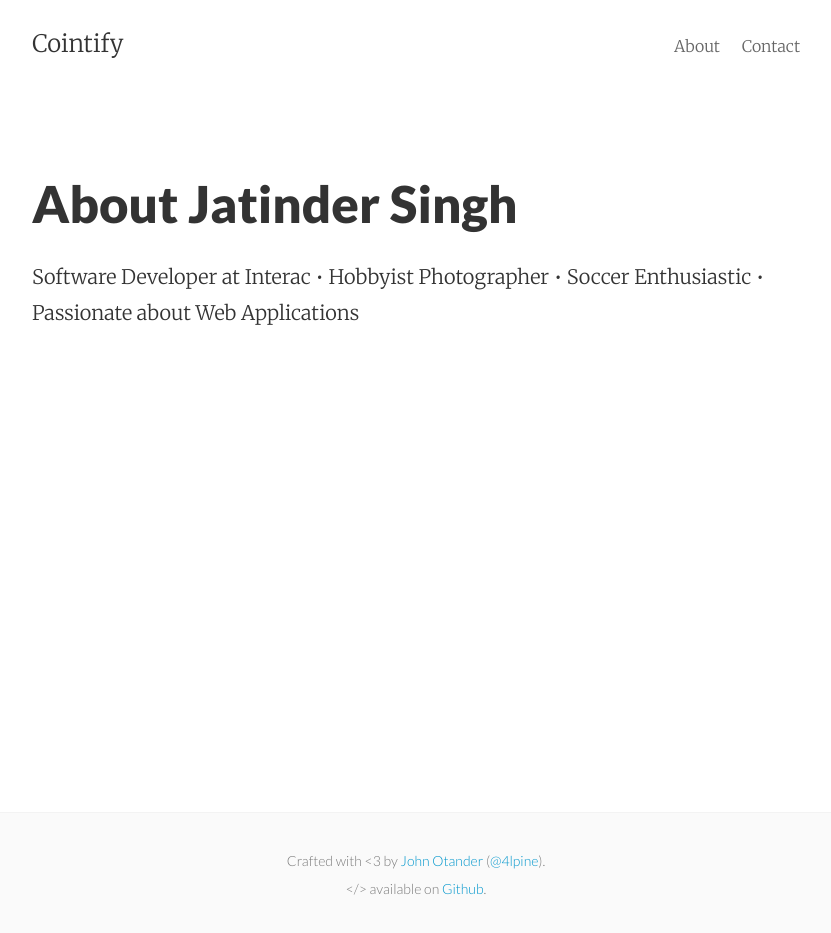
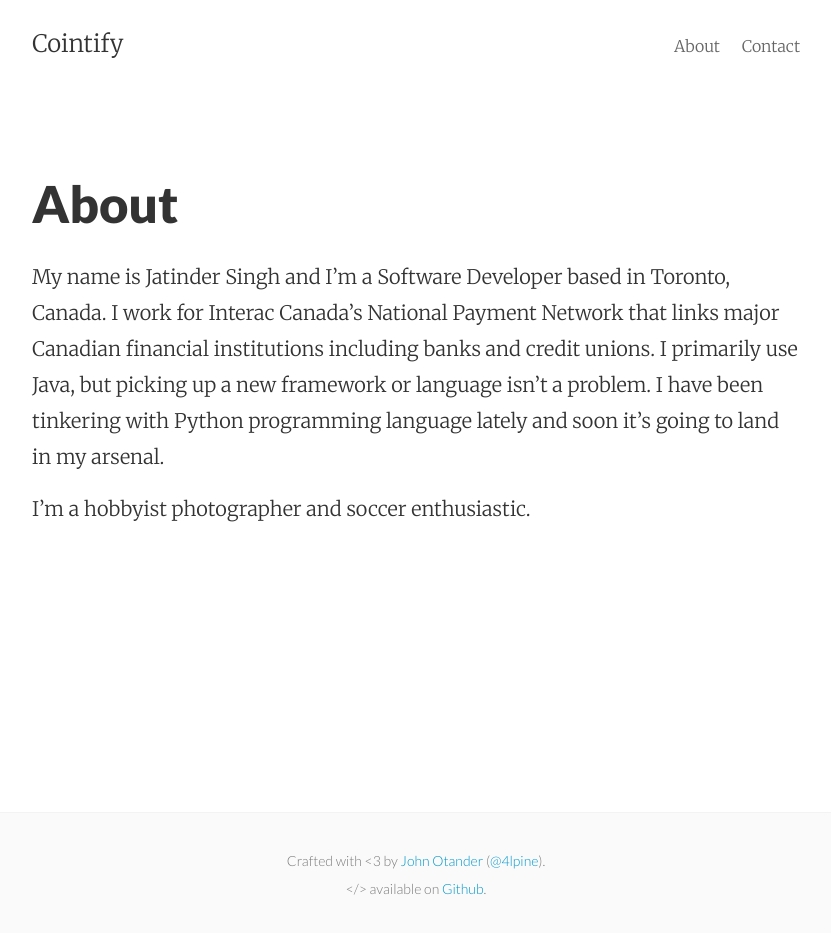
Before and after one commit to cointify/cointify.github.io, a Jekyll site: the page built from about.md, in a window 1280 px wide. Shown: the whole page, without its empty margins (224-1055 px from the left). Built offline with Jekyll 4.4.1, drawn with Linux system fonts in a browser that asks for light colours; Markdown is read by kramdown in place of the engine named in the settings.

Commit message:
Changes to about page

```diff
--- a/about.md
+++ b/about.md
@@ -1,7 +1,9 @@
 ---
 layout: page
-title: About Jatinder Singh
+title: About
 permalink: /about/
 ---
 
-Software Developer at Interac • Hobbyist Photographer • Soccer Enthusiastic • Passionate about Web Applications
+My name is Jatinder Singh and I'm a Software Developer based in Toronto, Canada. I work for Interac Canada's National Payment Network that links major Canadian financial institutions including banks and credit unions. I primarily use Java, but picking up a new framework or language isn't a problem. I have been tinkering with Python programming language lately and soon it's going to land in my arsenal.
+
+I'm a hobbyist photographer and soccer enthusiastic.
```
Also changed, not shown: _posts/2015-01-09-return-of-blogging.md (+1 -1 lines).
